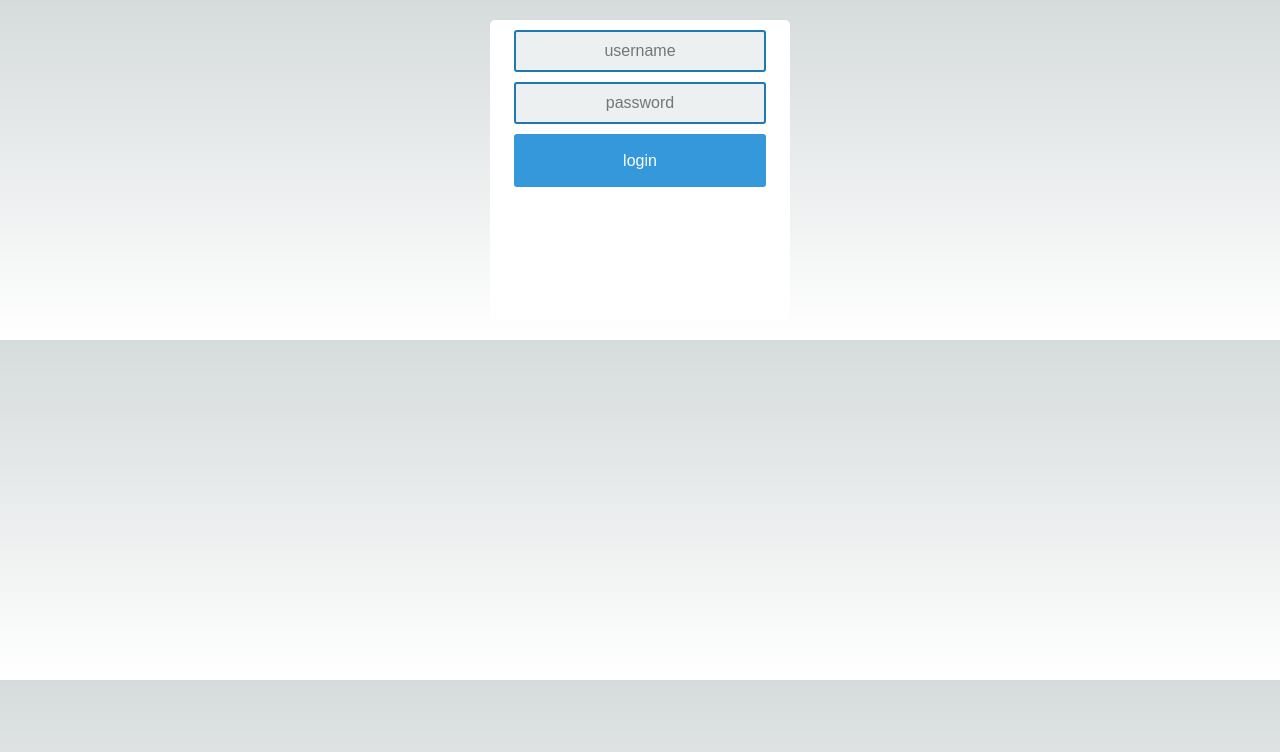
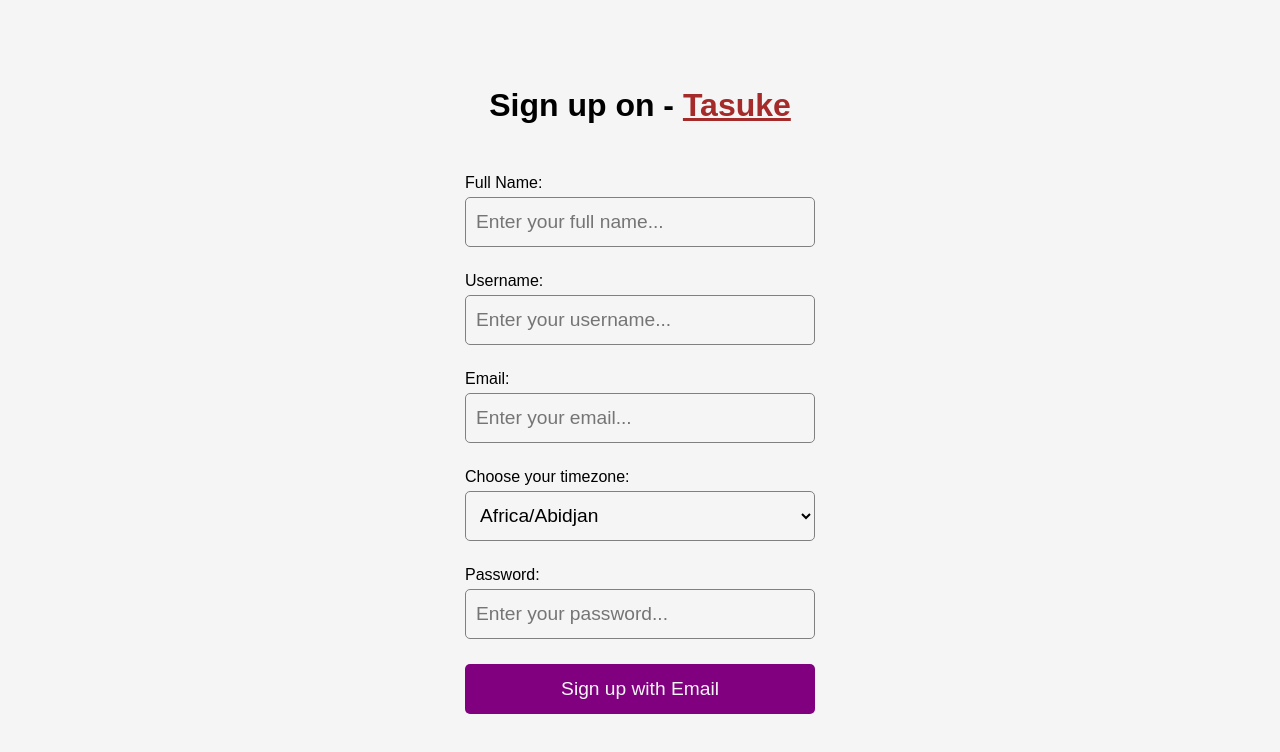
Before and after one commit to folucode/todo-suggestion-app, a Next.js app: page /auth in a window 1280 px wide. Shown: the top 752 px of the page. Built offline with nearby package versions, Linux system fonts and the light colour scheme.

Commit message:
redesign sign up page

```diff
--- a/package.json
+++ b/package.json
@@ -9,8 +9,12 @@
     "lint": "next lint"
   },
   "dependencies": {
+    "moment": "^2.29.4",
+    "moment-timezone": "^0.5.43",
     "next": "13.2.4",
     "react": "18.2.0",
-    "react-dom": "18.2.0"
+    "react-datetime-picker": "^5.5.1",
+    "react-dom": "18.2.0",
+    "socket.io-client": "^4.7.2"
   }
 }
--- a/src/pages/auth.js
+++ b/src/pages/auth.js
@@ -1,15 +1,29 @@
 import Head from 'next/head';
-import styles from '@/styles/Home.module.css';
-import Router from 'next/router';
+import authStyles from '../styles/auth.module.css';
+import { useState, useEffect } from 'react';
+import moment from 'moment-timezone';
 
-export default function Home() {
-  const auth = async (event) => {
+export default function SignUp() {
+  const [email, setEmail] = useState('');
+  const [password, setPassword] = useState('');
+  const [fullName, setFullName] = useState('');
+  const [username, setUsername] = useState('');
+  const [timezone, setTimezone] = useState('');
+
+  useEffect(() => {
+    if (localStorage.getItem('jwt') != null) {
+      Router.push('/');
+    }
+  }, []);
+
+  const handleAuth = async (event) => {
     event.preventDefault();
 
-    const username = event.target.elements.username.value;
-    const password = event.target.elements.password.value;
+    if (email == '' || password == '') {
+      alert('Email and Password cannot be empty!');
+    }
 
-    const r = await fetch(
+    const data = await fetch(
       'https://task-suggestion-api.onrender.com/api/auth/login',
       {
         method: 'POST',
@@ -17,48 +31,84 @@
           Accept: 'application/json',
           'Content-Type': 'application/json',
         },
-        body: JSON.stringify({ username, password }),
+        body: JSON.stringify({ email, password, fullName, username, timezone }),
       }
     );
-    const u = await r.json();
 
-    if (u.status == 401) {
-      alert('username/password mismatch!');
-    } else {
-      localStorage.setItem('jwt', u.access_token);
+    const result = await data.json();
+
+    localStorage.setItem('jwt', result.access_token);
 
     Router.push('/');
+  };
+
+  const focusOutHandler = (e, inputName) => {
+    if (e.target.value == '') {
+      alert(`${inputName} cannot be empty`);
     }
   };
 
   return (
     <>
       <Head>
-        <title>Create Task App</title>
+        <title>Tasuke</title>
         <meta name='description' content='Generated by create next app' />
         <meta name='viewport' content='width=device-width, initial-scale=1' />
         <link rel='icon' href='/favicon.ico' />
       </Head>
-      <div className={styles['form-container']}>
-        <form onSubmit={auth} className={styles.form}>
+
+      <div className={authStyles.container}>
+        <h1>
+          Sign up on - <span>Tasuke</span>
+        </h1>
+        <label htmlFor='full-name'>Full Name:</label>
         <input
           type='text'
-            placeholder='username'
+          placeholder='Enter your full name...'
+          name='fullName'
+          onChange={(e) => setFullName(e.target.value)}
+          onBlur={(e) => focusOutHandler(e, 'fullName')}
+        />
+        <label htmlFor='username'>Username:</label>
+        <input
+          type='text'
+          placeholder='Enter your username...'
           name='username'
-            className={[styles.field, styles.input].join(' ')}
+          onChange={(e) => setUsername(e.target.value)}
+          onBlur={(e) => focusOutHandler(e, 'username')}
         />
+        <label htmlFor='email'>Email:</label>
+        <input
+          type='email'
+          placeholder='Enter your email...'
+          name='email'
+          onChange={(e) => setEmail(e.target.value)}
+          onBlur={(e) => focusOutHandler(e, 'email')}
+        />
+        <label htmlFor='timezone'>Choose your timezone:</label>
+        <select
+          id='timezone'
+          name='timezone'
+          onChange={(e) => setTimezone(e.target.value)}
+          onBlur={(e) => focusOutHandler(e, 'timezone')}
+        >
+          {moment.tz.names().map((timezone, index) => (
+            <option key={index} value={timezone}>
+              {timezone}
+            </option>
+          ))}
+        </select>
+        <label htmlFor='password'>Password:</label>
         <input
           type='password'
-            placeholder='password'
+          placeholder='Enter your password...'
           name='password'
-            className={[styles.field, styles.input].join(' ')}
+          onChange={(e) => setPassword(e.target.value)}
+          onBlur={(e) => focusOutHandler(e, 'password')}
         />
-          <input
-            type='submit'
-            value='login'
-            className={[styles.btn, styles.input].join(' ')}
-          />
-        </form>
+        <button onClick={handleAuth} type='submit'>
+          Sign up with Email
+        </button>
       </div>
     </>
   );
--- /dev/null
+++ b/src/styles/auth.module.css
@@ -0,0 +1,72 @@
+.container {
+  height: 100vh;
+  display: flex;
+  flex-direction: column;
+  justify-content: center;
+  align-items: center;
+}
+
+.container span {
+  color: brown;
+  font-weight: bolder;
+  text-decoration: underline;
+}
+
+.container h1 {
+  margin-bottom: 30px;
+  color: black;
+}
+
+.container label {
+  color: black;
+  width: 350px;
+  margin-top: 20px;
+}
+
+.container select {
+  width: 350px;
+  height: 50px;
+  background-color: whitesmoke;
+  border-radius: 5px;
+  border: 1px solid gray;
+  color: black;
+  font-size: larger;
+  padding: 10px;
+  margin: 5px;
+}
+
+.container input {
+  width: 350px;
+  height: 50px;
+  background-color: whitesmoke;
+  border-radius: 5px;
+  border: 1px solid gray;
+  color: black;
+  font-size: larger;
+  padding: 10px;
+  margin: 5px;
+}
+
+.container input:focus {
+  outline-color: purple;
+  outline-width: 1.5px;
+  outline-style: solid;
+  border: none;
+}
+
+.container button {
+  width: 350px;
+  height: 50px;
+  background-color: purple;
+  border-radius: 5px;
+  border: none;
+  color: whitesmoke;
+  padding: 10px;
+  margin-top: 20px;
+  font-size: larger;
+}
+
+.container button:hover {
+  cursor: pointer;
+  background-color: rgb(168, 14, 168);
+}
--- a/src/styles/globals.css
+++ b/src/styles/globals.css
@@ -77,6 +77,7 @@
   box-sizing: border-box;
   padding: 0;
   margin: 0;
+  font-family: 'Manrope', sans-serif;
 }
 
 html,
@@ -87,13 +88,7 @@
 
 body {
   color: rgb(var(--foreground-rgb));
-  background: linear-gradient(
-      to bottom,
-      transparent,
-      rgb(var(--background-end-rgb))
-    )
-    rgb(var(--background-start-rgb));
-  font: 'Fira Sans', sans-serif;
+  background: whitesmoke;
 }
 
 a {
```
Also changed, not shown: src/components/signup.js (added, +12 -0 lines), src/pages/index.js (+29 -8 lines), 1 other file (tests, documents, lock files or other folders). Lines whose indentation alone changed are shown as unchanged.
